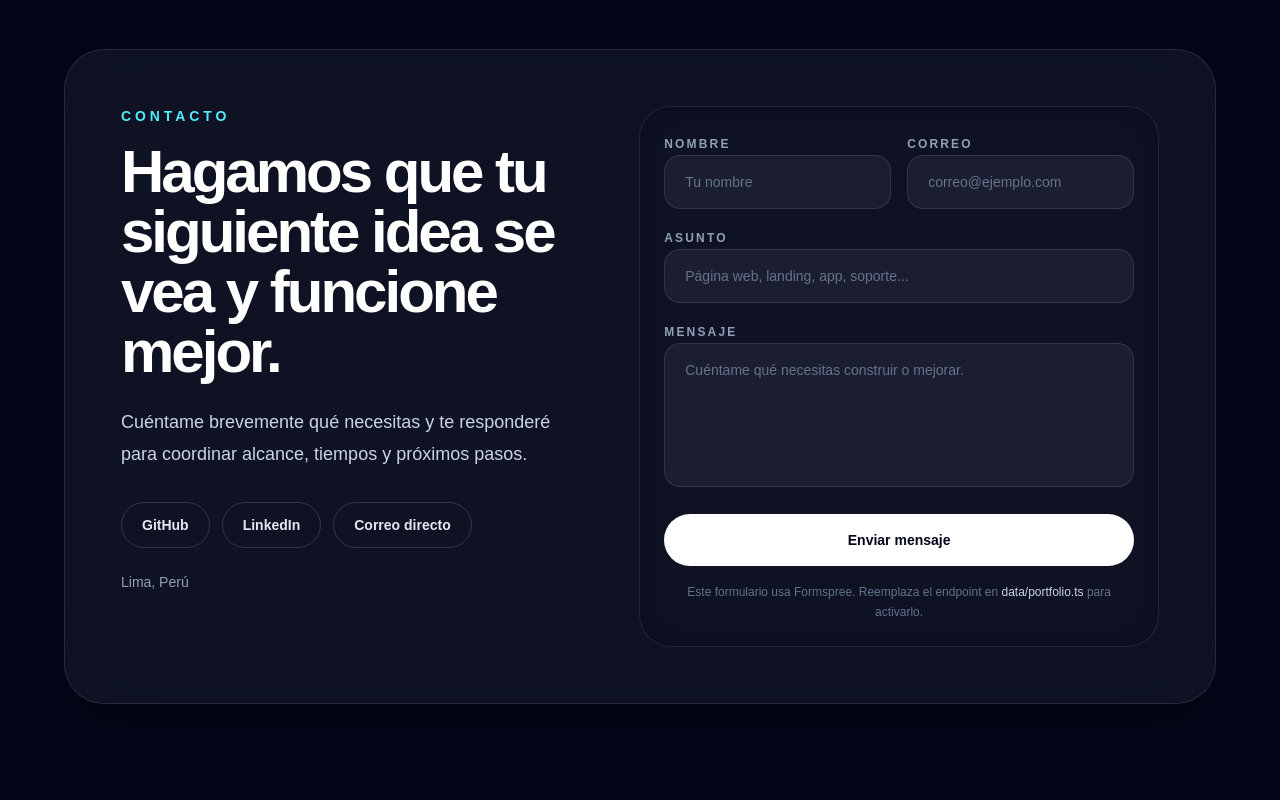
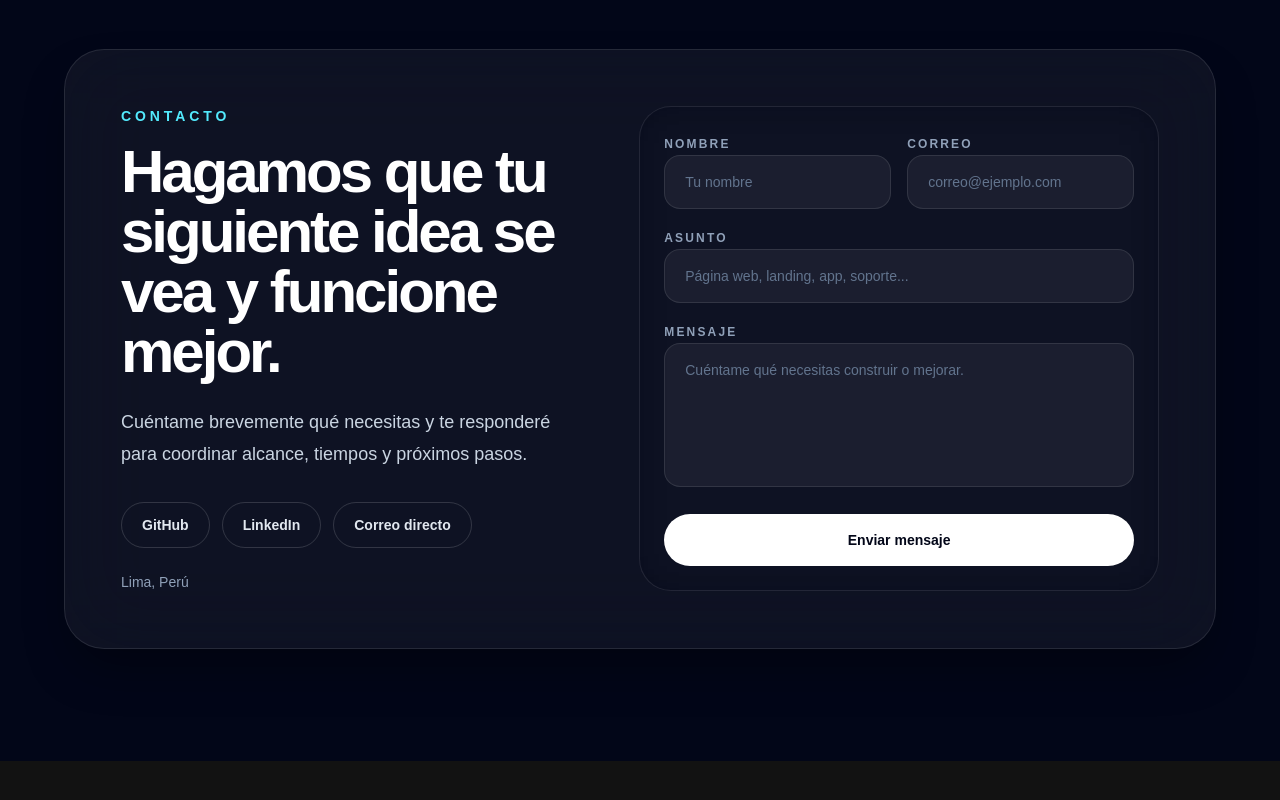
Before and after one commit to VaCris/portfolio, a Next.js app: page / in a window 1280 px wide. Shown: the part 5891-6691 px from the top of the page. After the commit the page ends 6652 px from the top, so only its background shows below. Built offline with nearby package versions, Linux system fonts and the light colour scheme.

Commit message:
fix: remove Formspree usage instruction from CTA form

```diff
--- a/components/sections/CTASection.tsx
+++ b/components/sections/CTASection.tsx
@@ -121,11 +121,6 @@ export function CTASection() {
             >
               Enviar mensaje
             </button>
-
-            <p className="mt-4 text-center text-xs leading-5 text-slate-500">
-              Este formulario usa Formspree. Reemplaza el endpoint en
-              <span className="text-slate-300"> data/portfolio.ts</span> para activarlo.
-            </p>
           </form>
         </div>
       </div>
```
